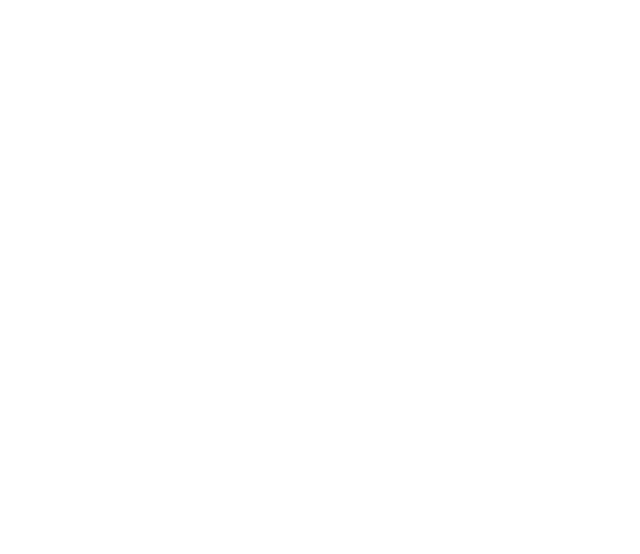
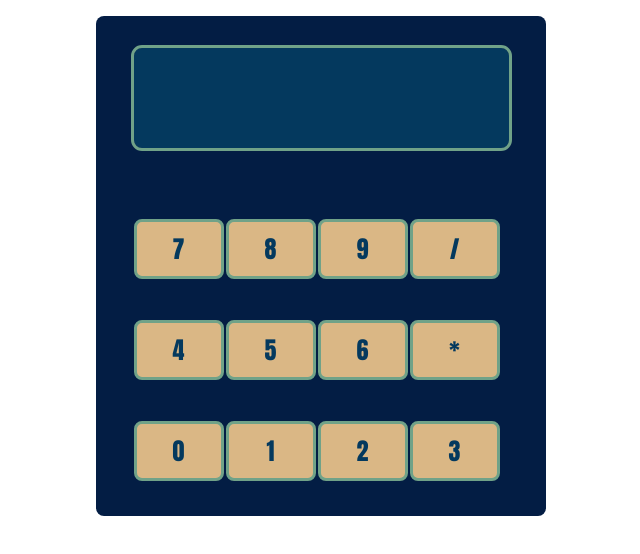
Before and after one commit to HazyZen/odin-calculator, a plain HTML site: page index.html in a window 1280 px wide. Shown: the whole page, without its empty margins (319-959 px from the left). Drawn offline with Linux system fonts and the light colour scheme.

Commit message:
working on adding operators

```diff
--- a/app.js
+++ b/app.js
@@ -1 +1,53 @@
-console.log("first");
+const add = (a, b) => {
+  return a + b;
+};
+
+const subtract = (a, b) => {
+  return a - b;
+};
+
+const multiply = (a, b) => {
+  return a * b;
+};
+
+const divide = (a, b) => {
+  return a / b;
+};
+
+// console.log(add(5, 10));
+
+let container = document.createElement("div");
+container.classList.add("container");
+let display = document.createElement("div");
+display.classList.add("display");
+
+document.body.appendChild(container);
+container.appendChild(display);
+
+let btnDiv = document.createElement("div");
+btnDiv.classList.add("btnDiv");
+container.appendChild(btnDiv);
+
+let operators = ["/", "*", "-", "+"];
+
+for (let i = 9; i >= 0; i--) {
+  if (i == 9) {
+    let operator = document.createElement("button");
+    operator.classList.add("operator");
+    operator.textContent = operators[0];
+    btnDiv.appendChild(operator);
+  } else if (i == 6) {
+    let operator = document.createElement("button");
+    operator.classList.add("operator");
+    operator.textContent = operators[1];
+    btnDiv.appendChild(operator);
+  }
+  let btn = document.createElement("button");
+  btn.classList.add("btn");
+  btn.textContent = i;
+  btnDiv.appendChild(btn);
+
+  btn.addEventListener("click", () => {
+    display.textContent = btn.textContent;
+  });
+}
--- a/style.css
+++ b/style.css
@@ -2,5 +2,72 @@
   box-sizing: border-box;
   margin: 0;
   padding: 0;
-  font-family: Georgia, "Times New Roman", Times, serif;
+  font-family:Impact, Haettenschweiler, 'Arial Narrow Bold', sans-serif
 }
+
+body {
+  display: flex;
+  justify-content: center;
+  align-items: center;
+}
+
+.container {
+  background-color: #031d44;
+  width: 450px;
+  height: 500px;
+  border-radius: 8px;
+  display: flex;
+  flex-direction: column;
+  align-items: center;
+  justify-content: space-between;
+  margin-top: 1rem;
+}
+
+.display {
+  background-color: #04395e;
+  width: 375px;
+  height: 100px;
+  outline: 3px solid #70a288;
+  border: none;
+  border-radius: 8px;
+  margin-top: 2rem;
+  font-size: 60px;
+  color: #dab785;
+  font-weight: bold;;
+  padding: 12px;
+  text-align: end;
+}
+
+.btnDiv {
+  width: 375px;
+  height: 300px;
+  margin-bottom: 1rem;
+  display: flex;
+  flex-flow: row-reverse;
+  align-items: center;
+  justify-content: flex-end;
+  flex-wrap: wrap;
+  gap: 2px;
+}
+
+.btn {
+  background-color: #dab785;
+  width: 90px;
+  height: 60px;
+  border: 3px solid #70a288;
+  border-radius: 8px;
+  font-size: 1.5rem;
+  font-weight: 600;
+  color: #04395e;
+}
+
+.operator {
+  background-color: #dab785;
+  width: 90px;
+  height: 60px;
+  border: 3px solid #70a288;
+  border-radius: 8px;
+  font-size: 1.5rem;
+  font-weight: 600;
+  color: #04395e;
+}
```
